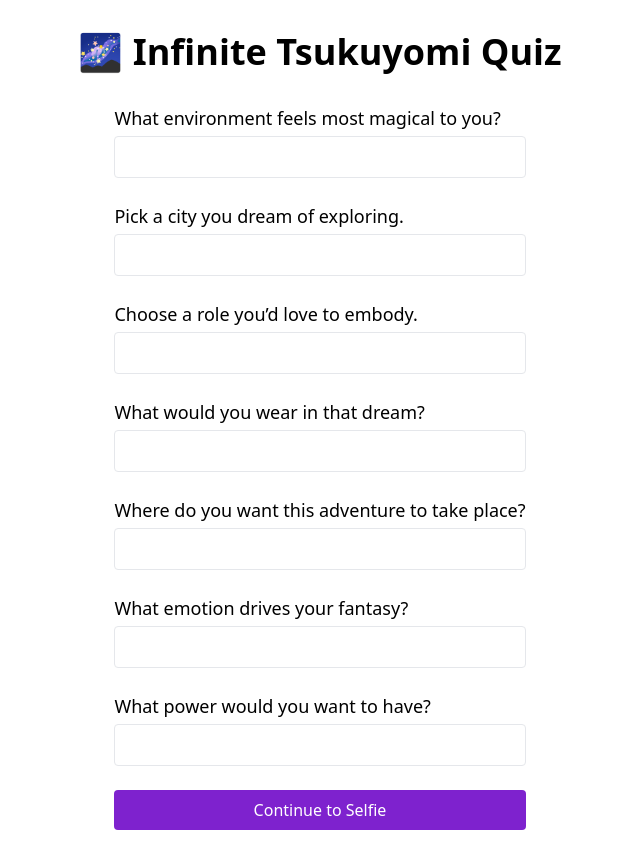
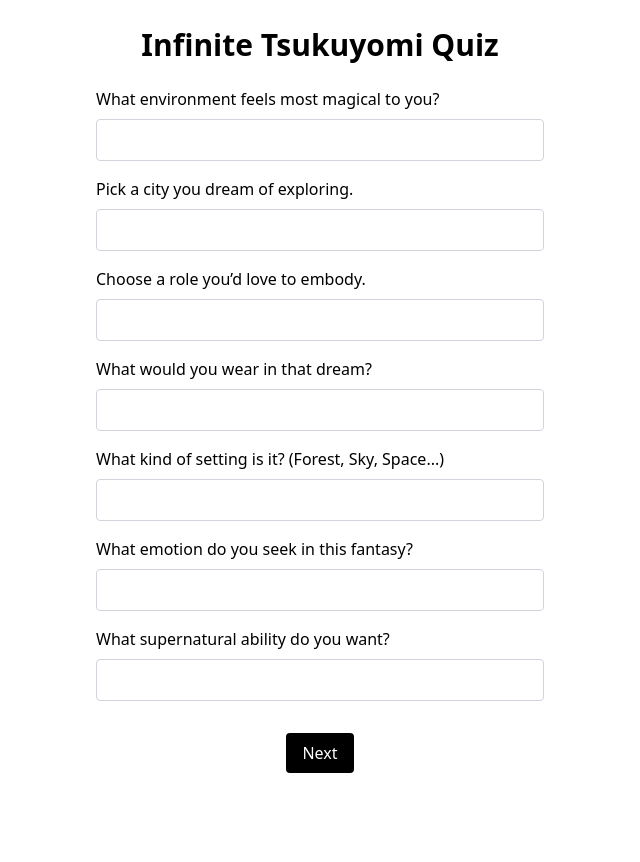
Before and after one commit to saifkazi25/IT129, a Next.js app: page / in a window 1280 px wide. Shown: the whole page, without its empty margins (320-960 px from the left). After the commit the page ends 800 px from the top, so only its background shows below. Built offline with nearby package versions, Linux system fonts and the light colour scheme.

Commit message:
Update page.tsx

```diff
--- a/app/page.tsx
+++ b/app/page.tsx
@@ -1,12 +1,57 @@
 'use client';
 
-import QuizForm from '../components/QuizForm';
+import { useRouter } from 'next/navigation';
+import { useState } from 'react';
 
-export default function Home() {
+export default function QuizPage() {
+  const router = useRouter();
+  const [answers, setAnswers] = useState<string[]>(Array(7).fill(''));
+
+  const handleChange = (index: number, value: string) => {
+    const updatedAnswers = [...answers];
+    updatedAnswers[index] = value;
+    setAnswers(updatedAnswers);
+  };
+
+  const handleSubmit = () => {
+    const allAnswered = answers.every((a) => a.trim() !== '');
+    if (!allAnswered) {
+      alert('Please answer all questions!');
+      return;
+    }
+
+    localStorage.setItem('quizAnswers', JSON.stringify(answers));
+    router.push('/selfie');
+  };
+
   return (
-    <main className="flex min-h-screen flex-col items-center justify-center gap-8 p-8 bg-white text-black">
-      <h1 className="text-4xl font-bold text-center">🌌 Infinite Tsukuyomi Quiz</h1>
-      <QuizForm />
+    <main className="min-h-screen flex flex-col items-center justify-center p-4">
+      <h1 className="text-3xl font-bold mb-6">Infinite Tsukuyomi Quiz</h1>
+      {[
+        'What environment feels most magical to you?',
+        'Pick a city you dream of exploring.',
+        'Choose a role you’d love to embody.',
+        'What would you wear in that dream?',
+        'What kind of setting is it? (Forest, Sky, Space...)',
+        'What emotion do you seek in this fantasy?',
+        'What supernatural ability do you want?'
+      ].map((question, index) => (
+        <div key={index} className="mb-4 w-full max-w-md">
+          <label className="block mb-2">{question}</label>
+          <input
+            type="text"
+            className="w-full p-2 border border-gray-300 rounded"
+            value={answers[index]}
+            onChange={(e) => handleChange(index, e.target.value)}
+          />
+        </div>
+      ))}
+      <button
+        onClick={handleSubmit}
+        className="mt-4 bg-black text-white px-4 py-2 rounded"
+      >
+        Next
+      </button>
     </main>
   );
 }
```
